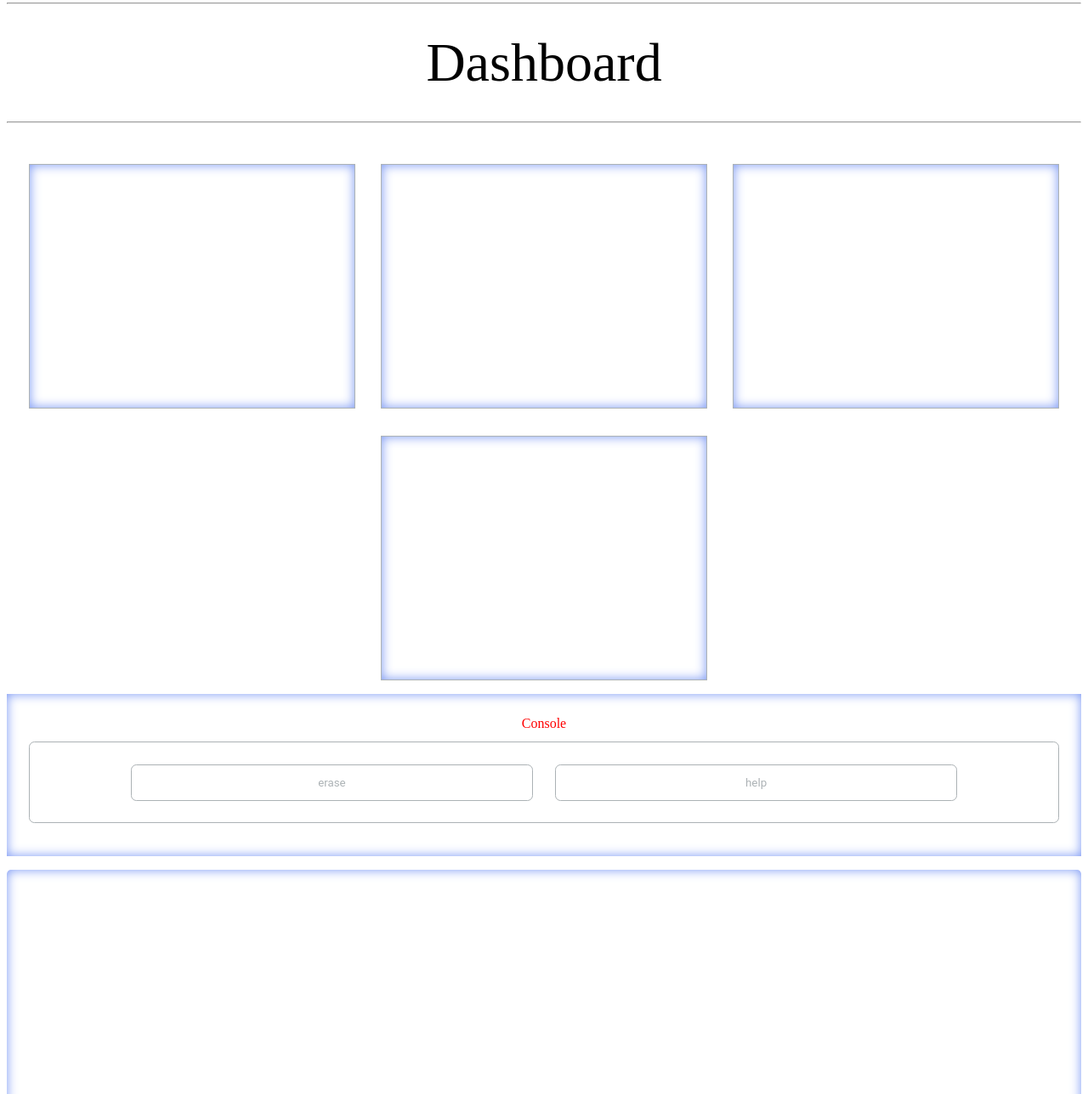
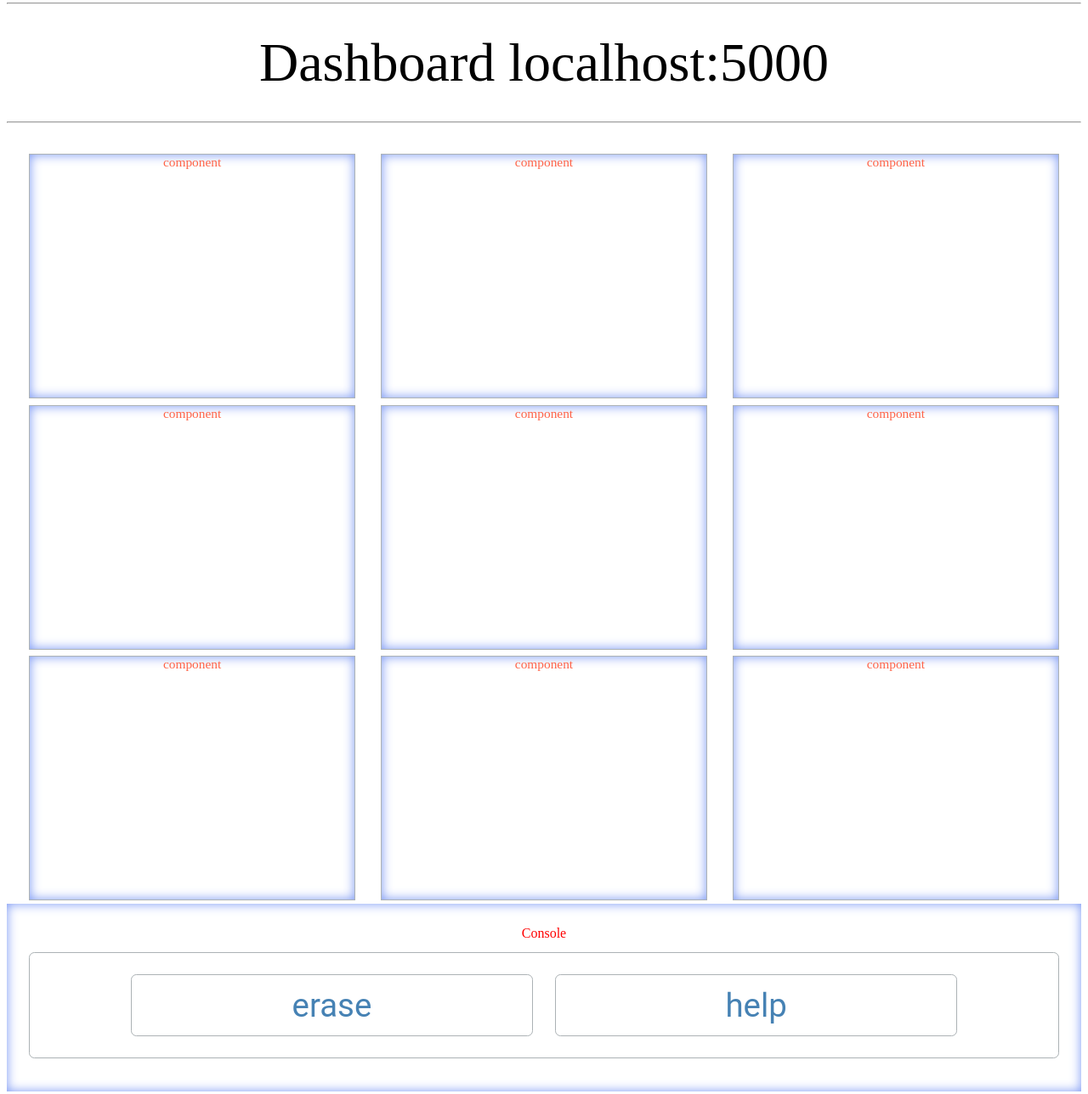
Before and after one commit to zababurinsv/dashboard, a website with bundled scripts: page docs/index.html in a window 1280 px wide. Shown: the part 29-1317 px from the top of the page at 85% size. Built offline with nearby package versions, Linux system fonts and the light colour scheme.

Commit message:
change folder

```diff
--- a/public/index.html
+++ b/docs/index.html
@@ -13,13 +13,55 @@
     <header name="varan-header">
         <hr>
         Dashboard
+        localhost:5000
         <hr>
     </header>
     <div id="components">
-        <cell-index slot="cell-auth-vk"></cell-index>
-        <cell-index slot="cell-auth-stack"></cell-index>
-        <cell-index slot="cell-auth-jwt"></cell-index>
-        <cell-index slot="cell-telegram"></cell-index>
+        <cell-index slot="cell-auth-stack">
+            <div>
+                <p><a href="http://localhost:4994">component</a></p>
+            </div>
+        </cell-index>
+        <cell-index slot="cell-auth-atlassian">
+            <div>
+                <p><a href="http://localhost:5004">component</a></p>
+            </div>
+        </cell-index>
+        <cell-index slot="cell-auth-github">
+            <div>
+                <p><a href="http://localhost:5006">component</a></p>
+            </div>
+        </cell-index>
+        <cell-index slot="cell-auth-vk">
+            <div>
+                <p><a href="http://localhost:5008">component</a></p>
+            </div>
+        </cell-index>
+            <cell-index slot="cell-auth-facebook">
+                <div>
+                    <p><a href="http://localhost:5009">component</a></p>
+                </div>
+            </cell-index>
+        <cell-index slot="cell-auth-twitter">
+            <div>
+                <p><a href="http://localhost:4731">component</a></p>
+            </div>
+        </cell-index>
+        <cell-index slot="cell-auth-waves">
+            <div>
+                <p><a href="http://localhost:5009">component</a></p>
+            </div>
+        </cell-index>
+        <cell-index slot="cell-auth-ledger">
+            <div>
+                <p><a href="http://localhost:4499">component</a></p>
+            </div>
+        </cell-index>
+        <cell-index slot="cell-auth-rington">
+            <div>
+                <p><a href="http://localhost:5007">component</a></p>
+            </div>
+        </cell-index>
     </div>
     <div id="info">
         Console
@@ -32,7 +74,7 @@
 </section>
 </body>
 <script type="module" src="/static/html/components/cell-index/cell-index.mjs"></script>
-<!--<script type="module" src="/static/html/components/varan-header/varan-header.mjs"></script>-->
+<script type="module" src="/static/html/components/varan-header/varan-header.mjs"></script>
 
 <script type="module">
 
@@ -40,11 +82,25 @@
 <style>
     :root {
         --width: 30vw;
+        --height: 100%;
+    }
+    header{
+        font-size: 1.5vw;
+    }
+    a{
+        text-decoration: none;
+        color: tomato;
+        font-size: 1.2vw;
+    }
+    p{
+        text-align: center;
+        margin: 1vw;
+        margin-right: 1.2vw;
     }
     div#components{
         display: flex;
         flex-direction: row;
-        height: 50vw;
+        height: var(--height);
         flex-wrap: wrap;
         margin: auto;
         justify-content: space-evenly;
@@ -84,7 +140,6 @@
     input.name, input.address, input.account, input.help, input.runmethod,  input.time,  input.last,input#help,  input#erase{
         align-self: center;
         display: flex;
-        align-self: center;
         box-sizing: border-box;
         padding: 1vw;
         flex-direction: row;
@@ -94,10 +149,12 @@
         margin: auto;
         margin: 1vw;
         outline: none;
-    //height: 5vw;
+        justify-content: space-around;
+        font-size: 3vw;
+        color: steelblue;
     @include fonts(8);
         font-family: Roboto,serif;
-        color: #acb2b5;
+        /*color: #acb2b5;*/
         background: transparent;
     }
     label.name, label.address, label.account, div.container, label.runmethod{
@@ -154,9 +211,9 @@
         justify-content: center;
         align-items: center;
         padding: 2vw;
-        white-space: normal;
         overflow-x: hidden;
         overflow-y: hidden;
+        white-space: pre-wrap;
     }
     div.container{
         width: 100%;
```
Also changed, not shown: docs/favicon.ico (renamed from public/favicon.ico), docs/static/html/components/component_modules/cell-index/dragula.js (renamed from public/static/html/components/component_modules/cell-index/dragula.js), docs/static/html/components/component_modules/cell-index/jason.css (renamed from public/static/html/components/component_modules/cell-index/jason.css), docs/static/html/components/component_modules/cell-index/jason.js (renamed from public/static/html/components/component_modules/cell-index/jason.js), docs/static/html/components/component_modules/cell-index/lacerta-tick/lacerta-tick.mjs (renamed from public/static/html/components/component_modules/cell-index/lacerta-tick/lacerta-tick.mjs), docs/static/html/components/component_modules/cell-index/st.js (renamed from public/static/html/components/component_modules/cell-index/st.js), docs/static/html/components/component_modules/console/console.mjs (renamed from public/static/html/components/component_modules/console/console.mjs), docs/static/html/components/component_modules/scroll/scroll.mjs (renamed from public/static/html/components/component_modules/scroll/scroll.mjs), docs/static/html/components/varan-header/external/varan-header-external.html (added), docs/static/html/components/varan-header/icon/image.png (renamed from public/static/html/components/varan-header/icon/image.png), docs/static/html/components/varan-header/icon/right.png (renamed from public/static/html/components/varan-header/icon/right.png), docs/static/html/components/varan-header/icon/spinner.gif (renamed from public/static/html/components/varan-header/icon/spinner.gif), docs/static/html/components/varan-header/light/varan-header-custom.scss (added), docs/static/html/components/varan-header/light/varan-header.scss (added), 4 more files.
